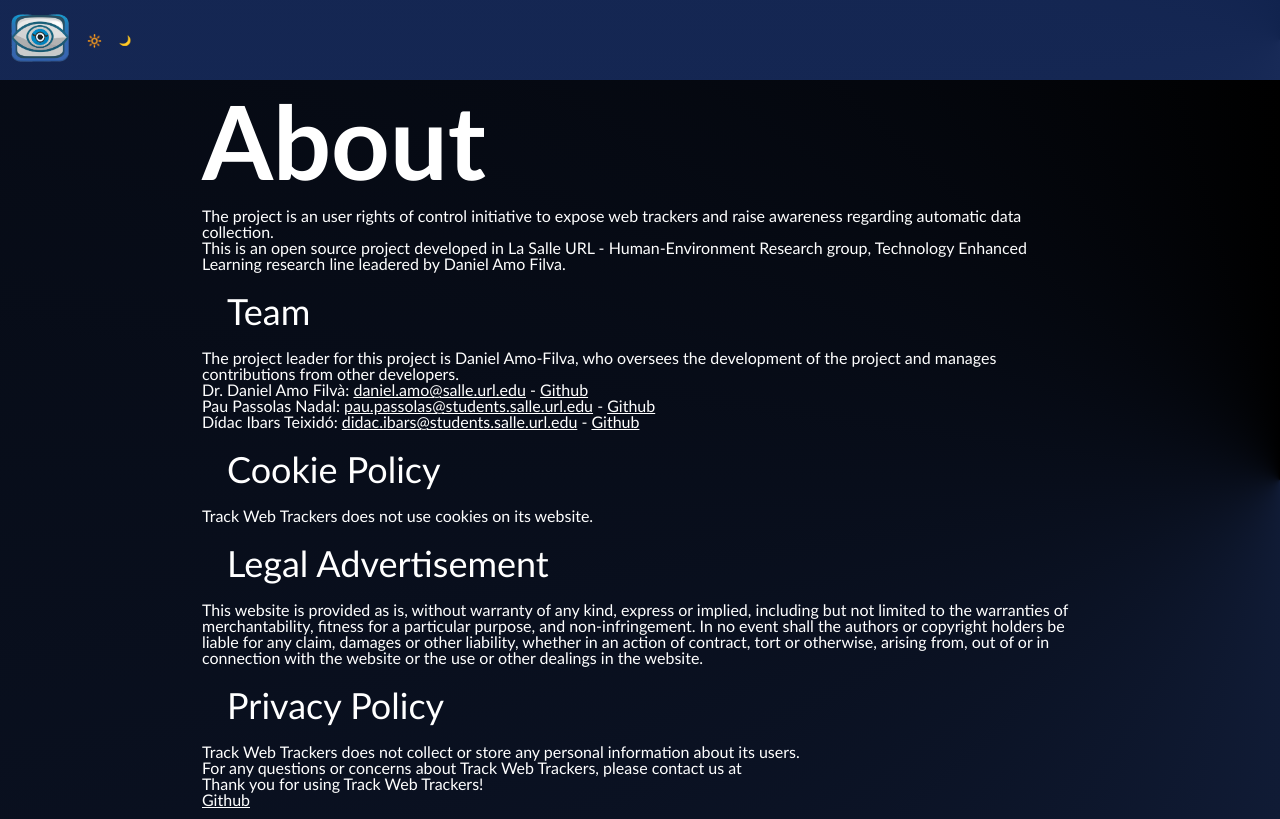
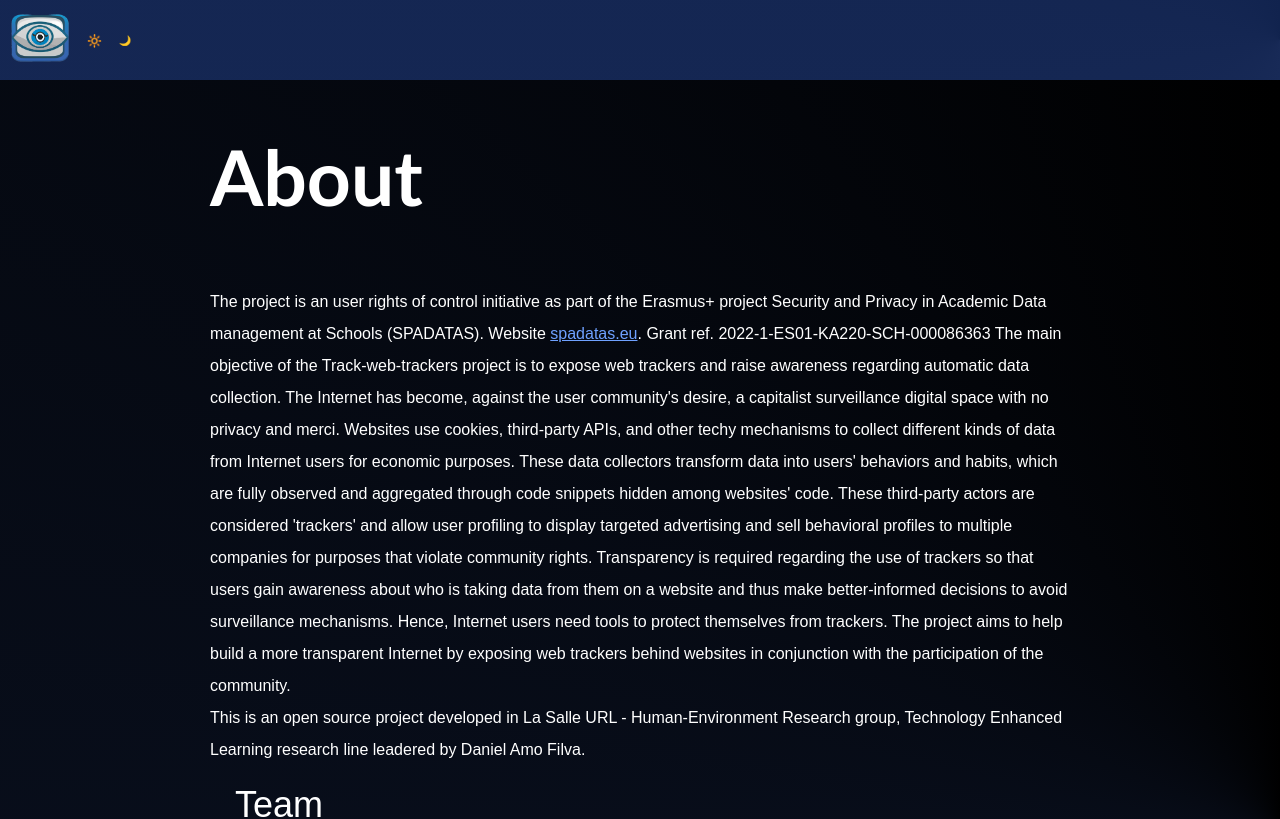
Before and after one commit to LS-LEDA/Track-web-trackers, a Vue app in the folder front/: page /about in a window 1280 px wide. Shown: the top 819 px of the page. Built offline with nearby package versions, Linux system fonts and the light colour scheme.

Commit message:
Update about info

```diff
--- a/front/src/views/AboutView.vue
+++ b/front/src/views/AboutView.vue
@@ -2,10 +2,27 @@
     <HeaderComponent id="header" showSearch="false" />
     <div class="background">
         <div class="container">
-            <h1 class="header-title heading-1"> About </h1>
+            <h1 class="header-title-2 heading-1"> About </h1>
             <br>
-            <p>The project is an user rights of control initiative to expose web trackers and raise awareness regarding
-                automatic data collection.</p>
+            <p>The project is an user rights of control initiative as part of the Erasmus+ project Security and Privacy in
+                Academic Data management at Schools (SPADATAS). Website <a href="spadatas.eu"
+                    target="_blank">spadatas.eu</a>. Grant ref.
+                2022-1-ES01-KA220-SCH-000086363
+
+                The main objective of the Track-web-trackers project is to expose web trackers and raise awareness regarding
+                automatic data collection.
+
+                The Internet has become, against the user community's desire, a capitalist surveillance digital space with
+                no privacy and merci. Websites use cookies, third-party APIs, and other techy mechanisms to collect
+                different kinds of data from Internet users for economic purposes. These data collectors transform data into
+                users' behaviors and habits, which are fully observed and aggregated through code snippets hidden among
+                websites' code. These third-party actors are considered 'trackers' and allow user profiling to display
+                targeted advertising and sell behavioral profiles to multiple companies for purposes that violate community
+                rights. Transparency is required regarding the use of trackers so that users gain awareness about who is
+                taking data from them on a website and thus make better-informed decisions to avoid surveillance mechanisms.
+                Hence, Internet users need tools to protect themselves from trackers. The project aims to help build a more
+                transparent Internet by exposing web trackers behind websites in conjunction with the participation of the
+                community.</p>
 
             <p>This is an open source project developed in La Salle URL - Human-Environment Research group, Technology
                 Enhanced Learning research line leadered by Daniel Amo Filva. </p>
@@ -114,30 +131,76 @@ export default {
 
 .background {
     width: 100%;
-    position: fixed;
+    position: absolute;
     z-index: -1;
     min-height: 100vh;
     background: conic-gradient(at right center, rgb(107, 122, 146), rgb(16, 27, 53), rgb(0, 0, 0));
     background-position: center;
     background-size: cover;
     scroll-behavior: smooth;
+    padding-bottom: 50px;
 }
 
-.container {
-    z-index: 1;
-    color: white;
-    font-family: 'Trebuchet MS';
-    margin: auto;
-    width: 70%;
-    padding: 10px;
-}
-
-
-.header-title {
+.header-title-2 {
     color: rgb(255, 255, 255);
     transition: 0.3s;
     font-family: 'Trebuchet MS';
     font-weight: bold;
     text-shadow: 10px;
+    font-size: max(6vw, 3em, 3rem);
+}
+
+.container {
+    max-width: 900px;
+    margin: 0 auto;
+    padding: 20px;
+    font-family: Arial, sans-serif;
+    color: white;
+    line-height: 2;
+}
+
+h1 {
+    font-size: 32px;
+    font-weight: bold;
+    margin-bottom: 20px;
+}
+
+h2 {
+    font-size: 24px;
+    font-weight: bold;
+    margin-bottom: 15px;
+}
+
+h3 {
+    font-size: 20px;
+    font-weight: bold;
+    margin-bottom: 10px;
+}
+
+p {
+    font-size: 16px;
+    margin-bottom: 15px;
+}
+
+ul {
+    list-style: disc;
+    padding-left: 20px;
+    margin-bottom: 15px;
+}
+
+li {
+    font-size: 16px;
+    line-height: 1.5;
+    margin-bottom: 5px;
+}
+
+a {
+    color: #6fa1ff;
+    text-decoration: underline;
+}
+
+a:hover {
+    color: #fff;
+    background-color: #6fa1ff;
 }
 </style>
```
